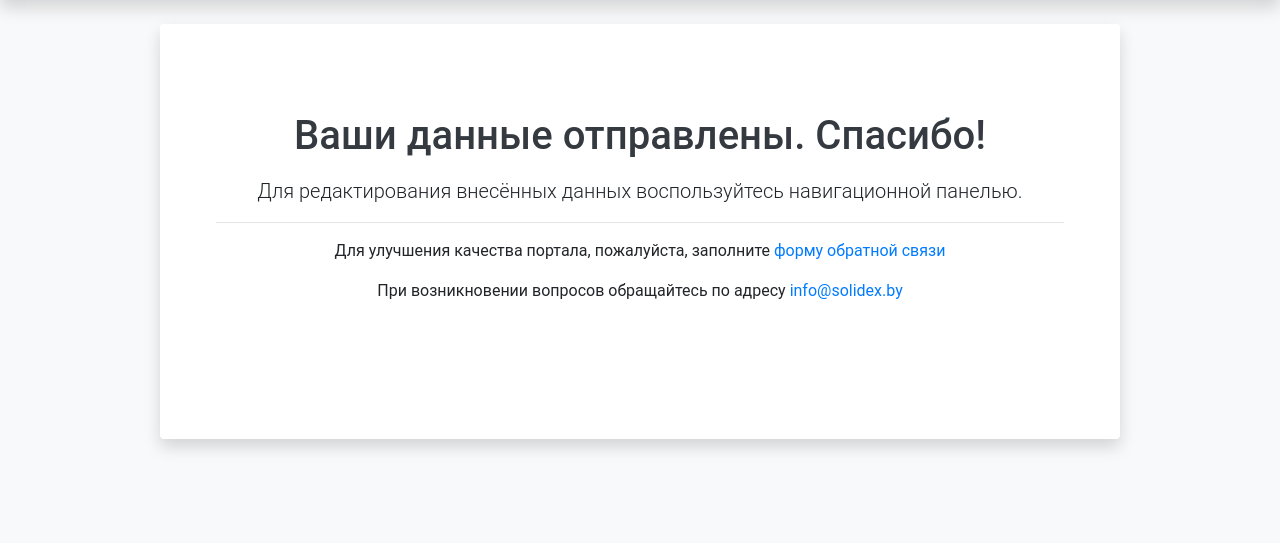
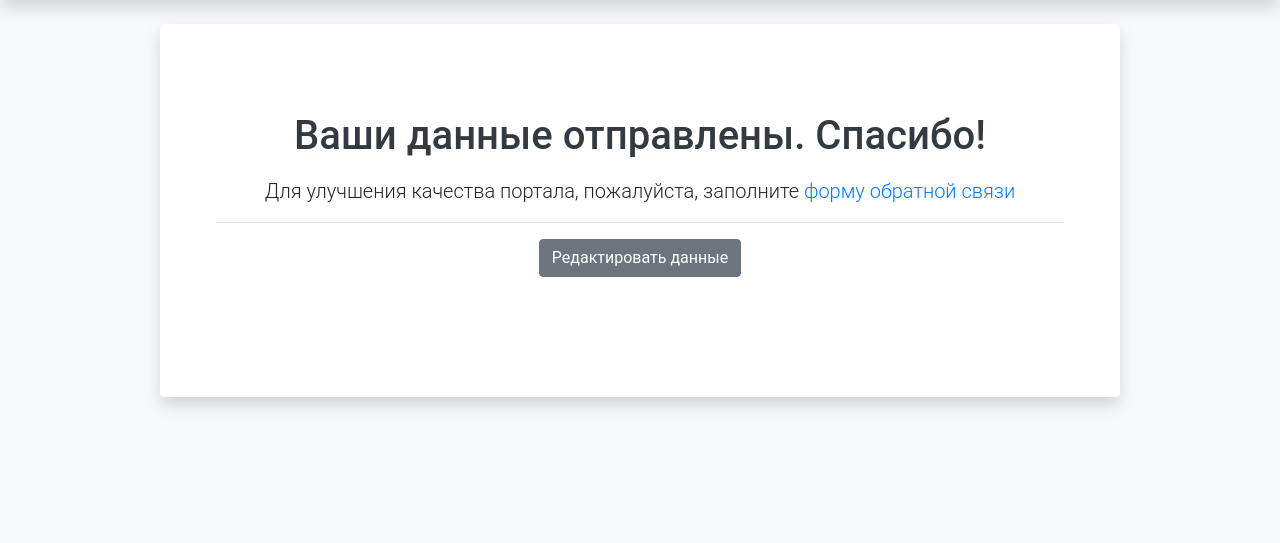
Before and after one commit to nadzyah/baseline-data-form, a Django app: template main/templates/success.html in a window 1280 px wide. Shown: the part 56-599 px from the top of the page. Run offline with Django 3.2, Linux system fonts and the light colour scheme; the template is opened without the code that fills it, so the values that code supplies are empty; some libraries are stand-ins or nearby versions.

Commit message:
success page with edit button

```diff
--- a/main/templates/success.html
+++ b/main/templates/success.html
@@ -26,12 +26,8 @@
 {% block content %}
   <div class="jumbotron text-center">
     <h1 class="display-5 text-dark mb-3">Ваши данные отправлены. Спасибо!</h1>
-    <!--a class="btn btn-secondary mt-4" href="{% url 'main:home' orgid %}" role="button">
-       Редактировать данные
-    </a-->
-    <p class="lead">Для редактирования внесённых данных воспользуйтесь навигационной панелью.</p>
+    <p class="lead mb-3">Для улучшения качества портала, пожалуйста, заполните <a class="stretched-link" href="{% url 'main:feedback' orgid %}" role="button">форму обратной связи</a></p>
     <hr>
-    <p>Для улучшения качества портала, пожалуйста, заполните <a class="stretched-link" href="{% url 'main:feedback' orgid %}" role="button">форму обратной связи</a></p>
-    <p>При возникновении вопросов обращайтесь по адресу <a class="stretched-link" href="mailto:info@solidex.by" role="button">info@solidex.by</a></p>
+    <a class="btn btn-secondary" href="{% url 'main:home' orgid %}" role="button">Редактировать данные</a>
   </div>
 {% endblock %}
```
